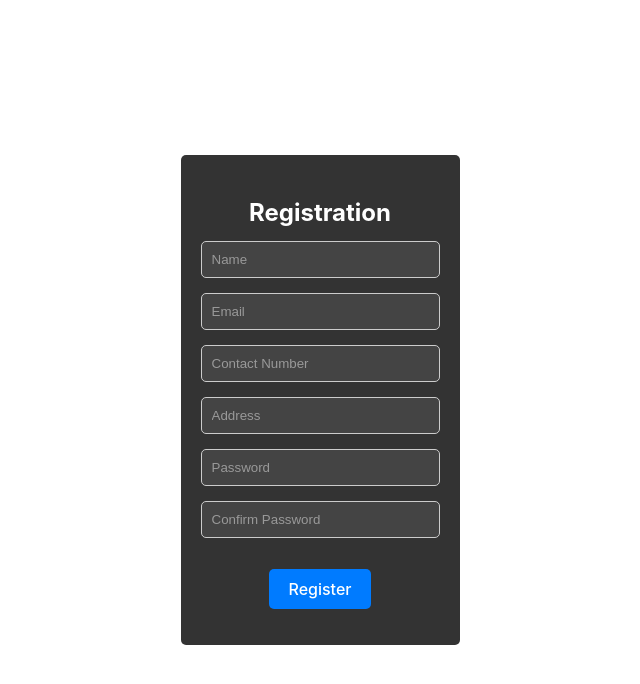
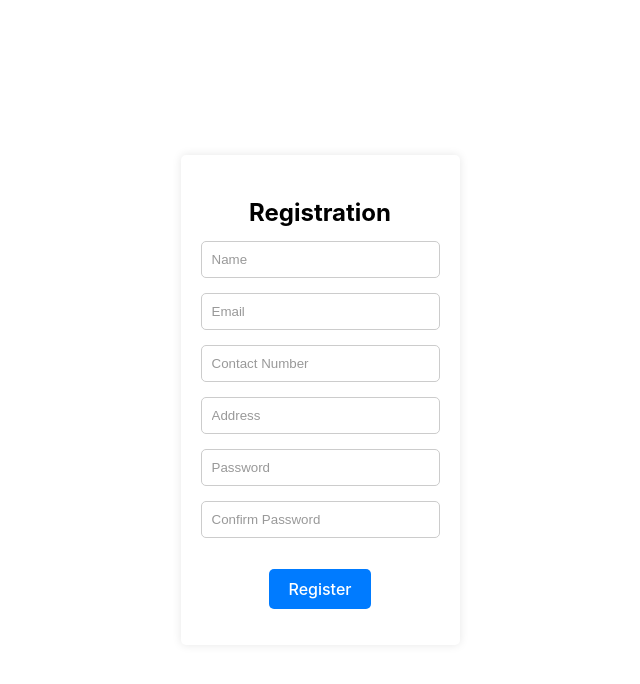
Before and after one commit to SaurabhT91/MeetSpace, a React (Vite) app in the folder MeetSpaceClient/: page /registration/1 in a window 1280 px wide. Shown: the top 684 px of the page, without its empty margins (340-980 px from the left). Built offline with nearby package versions, Linux system fonts and the light colour scheme.

Commit message:
updated registration module for proper validation and response to the user

```diff
--- a/MeetSpaceClient/src/pages/registration.jsx
+++ b/MeetSpaceClient/src/pages/registration.jsx
@@ -14,7 +14,7 @@ function Registration() {
   const dispatch = useDispatch();
   const [registerUser] = useRegisterUserMutation();
   const registering = useSelector(selectRegistering);
-  const errors = useSelector(selectRegistrationError);
+  const error = useSelector(selectRegistrationError);
 
   const { token } = useParams();
   const [tokenWithoutType, type] = token.split("&type=");
@@ -52,8 +52,12 @@ function Registration() {
       alert("Registration successful!");
       window.location.href = "/";
     } catch (error) {
+      console.error("Registration error:", error);
+      if (error && error.data && error.data.errors) {
+        dispatch(setError(error.data.errors));
+      } else {
         dispatch(setError("Registration failed. Please try again."));
-      console.error("Registration error:", error);
+      }
     } finally {
       dispatch(setRegistering(false));
     }
@@ -63,6 +67,7 @@ function Registration() {
     <div className="registration-container">
       <h2>Registration</h2>
       <form onSubmit={handleSubmit}>
+        <div className="input-container">
           <input
             type="text"
             placeholder="Name"
@@ -70,6 +75,11 @@ function Registration() {
             onChange={(e) => setName(e.target.value)}
             required
           />
+          {error && error.name && (
+            <div className="error">{error.name.join(", ")}</div>
+          )}
+        </div>
+        <div className="input-container">
           <input
             type="email"
             placeholder="Email"
@@ -77,6 +87,11 @@ function Registration() {
             onChange={(e) => setEmail(e.target.value)}
             required
           />
+          {error && error.email && (
+            <div className="error">{error.email.join(", ")}</div>
+          )}
+        </div>
+        <div className="input-container">
           <input
             type="tel"
             placeholder="Contact Number"
@@ -84,6 +99,11 @@ function Registration() {
             onChange={(e) => setContactNumber(e.target.value)}
             required
           />
+          {error && error.contactNumber && (
+            <div className="error">{error.contactNumber.join(", ")}</div>
+          )}
+        </div>
+        <div className="input-container">
           <input
             type="text"
             placeholder="Address"
@@ -91,6 +111,11 @@ function Registration() {
             onChange={(e) => setAddress(e.target.value)}
             required
           />
+          {error && error.address && (
+            <div className="error">{error.address.join(", ")}</div>
+          )}
+        </div>
+        <div className="input-container">
           <input
             type="password"
             placeholder="Password"
@@ -98,6 +123,11 @@ function Registration() {
             onChange={(e) => setPassword(e.target.value)}
             required
           />
+          {error && error.password && (
+            <div className="error">{error.password.join(", ")}</div>
+          )}
+        </div>
+        <div className="input-container">
           <input
             type="password"
             placeholder="Confirm Password"
@@ -105,13 +135,14 @@ function Registration() {
             onChange={(e) => setConfirmPassword(e.target.value)}
             required
           />
+          {error && error.password_confirmation && (
+            <div className="error">
+              {error.password_confirmation.join(", ")}
+            </div>
+          )}
+        </div>
         <button type="submit">Register</button>
       </form>
-      <div>
-        {errors && errors.serverError && (
-          <div className="error">{errors.serverError}</div>
-        )}
-      </div>
     </div>
   );
 }
--- a/MeetSpaceClient/src/services/authAPI.js
+++ b/MeetSpaceClient/src/services/authAPI.js
@@ -21,4 +21,4 @@ export const authApi = createApi({
   }),
 });
 
-export const { useLoginUserMutation }  = authApi;
+export const { useLoginUserMutation } = authApi;
--- a/MeetSpaceClient/src/services/registrationAPI.js
+++ b/MeetSpaceClient/src/services/registrationAPI.js
@@ -1,4 +1,5 @@
 import { createApi, fetchBaseQuery } from "@reduxjs/toolkit/query/react";
+import { setError } from "../slices/registrationSlice";
 
 export const registrationApi = createApi({
   reducerPath: "registrationApi",
@@ -10,8 +11,10 @@ export const registrationApi = createApi({
         method: "POST",
         body: userData,
       }),
-      onError: (error) => {
+      onError: ({ error, dispatch }) => {
         console.error("Registration error:", error);
+        const { error: errorMessage, errors } = error.data;
+        dispatch(setError({ message: errorMessage, errors }));
         throw error;
       },
     }),
--- a/MeetSpaceClient/src/slices/authSlice.js
+++ b/MeetSpaceClient/src/slices/authSlice.js
@@ -21,13 +21,10 @@ export const authSlice = createSlice({
     setError: (state, action) => {
       state.error = action.payload;
     },
-    resetError: (state) => {
-      state.error = null;
-    },
   },
 });
 
-export const { setUser, logout, setError, resetError } = authSlice.actions;
+export const { setUser, logout, setError } = authSlice.actions;
 
 export const selectUser = (state) => state.auth.user;
 export const selectIsLoggedIn = (state) => state.auth.isLoggedIn;
--- a/MeetSpaceClient/src/slices/registrationSlice.js
+++ b/MeetSpaceClient/src/slices/registrationSlice.js
@@ -13,12 +13,15 @@ export const registrationSlice = createSlice({
     setError: (state, action) => {
       state.error = action.payload;
     },
+    clearError: (state) => {
+      state.error = null;
+    },
   },
 });
 
-export const { setRegistering, setError } = registrationSlice.actions;
+export const { setRegistering, setError, clearError } =
+  registrationSlice.actions;
 
-// Selectors
 export const selectRegistering = (state) => state.registration.registering;
 export const selectRegistrationError = (state) => state.registration.error;
 
--- a/MeetSpaceClient/src/styles/registration.css
+++ b/MeetSpaceClient/src/styles/registration.css
@@ -1,12 +1,32 @@
+/* Default values */
+:root {
+  --container-background-light: white; /* Light mode container background color */
+  --container-background-dark: #333; /* Dark mode container background color */
+}
+
+/* Dark mode */
+@media (prefers-color-scheme: dark) {
+  .registration-container {
+    background-color: var(--container-background-dark); /* Set dark mode container background color */
+    color: white; /* Set dark mode text color */
+  }
+}
+
+/* Light mode */
+@media (prefers-color-scheme: light) {
+  .registration-container {
+    background-color: var(--container-background-light); /* Set light mode container background color */
+    color: black; /* Set light mode text color */
+  }
+}
+
 .registration-container {
   width: 100%;
   max-width: 800px;
   margin: 0 auto;
   padding: 20px;
   border-radius: 5px;
-  background-color: #333; /* Dark background color */
-  color: white; /* White text color */
-  box-shadow: 0px 0px 10px rgba(255, 255, 255, 0.5); /* White border shadow */
+  box-shadow: 0px 0px 10px rgba(0, 0, 0, 0.1); /* Common border shadow */
 }
 
 .registration-container h2 {
@@ -26,8 +46,8 @@
   border: 1px solid #ccc;
   border-radius: 5px;
   box-sizing: border-box;
-  color: #333; /* Set text color to dark gray */
-  background-color: #444; /* Dark background color for inputs */
+  color: inherit; /* Inherit text color */
+  background-color: inherit; /* Inherit background color */
 }
 
 .registration-container input::placeholder {
@@ -37,7 +57,7 @@
 .registration-container button {
   padding: 10px 20px;
   background-color: #007bff;
-  color: #fff;
+  color: white;
   border: none;
   border-radius: 5px;
   cursor: pointer;
```
Also changed, not shown: MeetSpaceClient/src/App.jsx (line endings or trailing spaces), MeetSpaceClient/src/main.jsx (line endings or trailing spaces), MeetSpaceClient/src/store.js (line endings or trailing spaces), 2 other files (tests, documents, lock files or other folders). Lines whose indentation alone changed are shown as unchanged.
